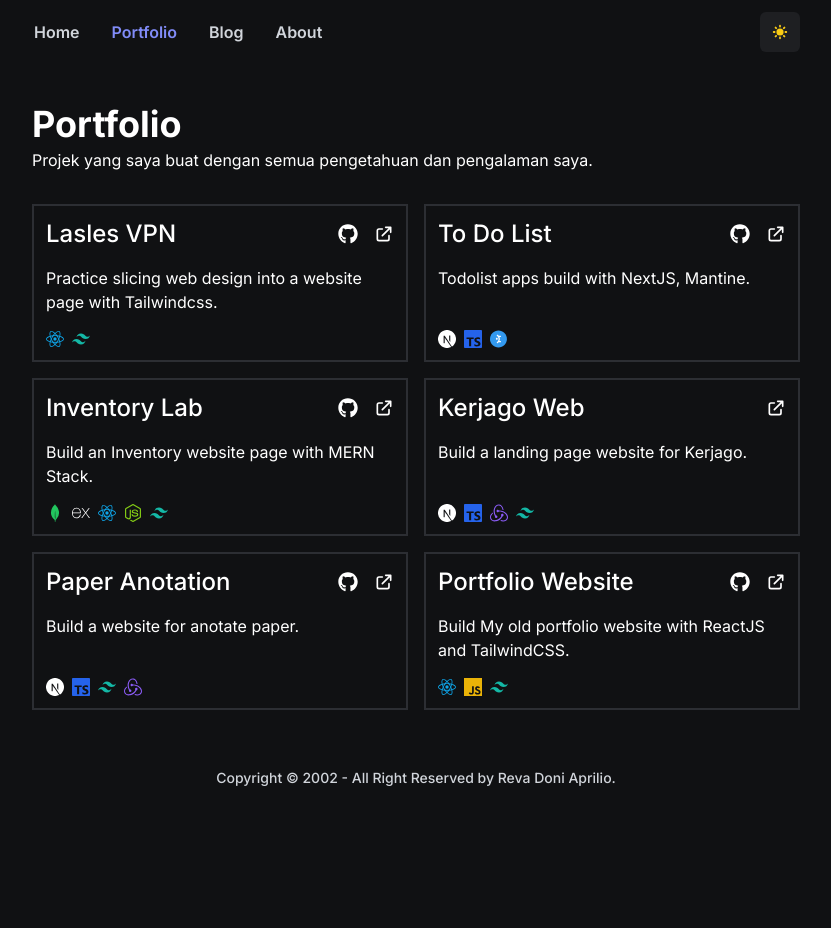
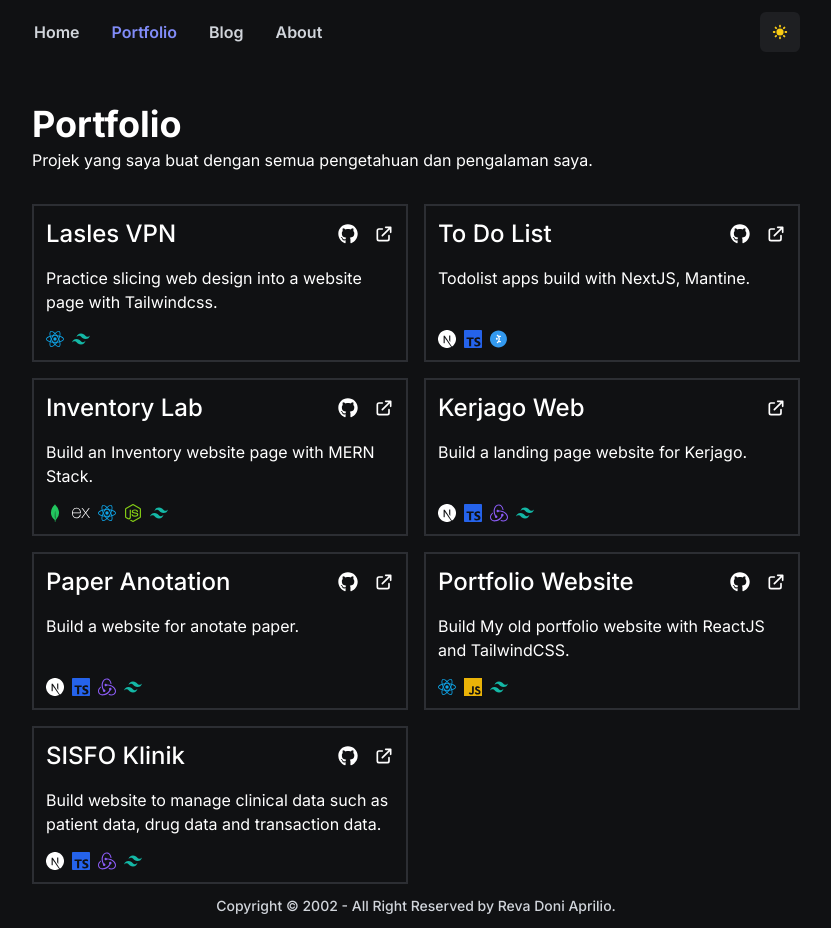
Before and after one commit to RevDonz/revdonz.my.id, a Next.js app: page /portfolio in a window 1280 px wide. Shown: the whole page, without its empty margins (224-1055 px from the left). Before the commit the page ends 800 px from the top, so only its background shows below. Built offline with nearby package versions, Linux system fonts and the light colour scheme.

Commit message:
refactor(portfolio): add project

```diff
--- a/src/data/projects.ts
+++ b/src/data/projects.ts
@@ -49,7 +49,7 @@ export const projects = [
     date: '07/09/2021',
     summary: 'Build a website for anotate paper.',
     image: '',
-    stack: ['NextJS', 'Typescript', 'TailwindCSS', 'Redux'],
+    stack: ['NextJS', 'Typescript', 'Redux', 'TailwindCSS'],
     link: {
       github: 'https://github.com/fanzru/web-anotasi-paper',
       demo: 'https://skripsi.fanzru.dev/',
@@ -66,4 +66,16 @@ export const projects = [
       demo: 'https://revdonz-portfolio.vercel.app/',
     },
   },
+  {
+    title: 'SISFO Klinik',
+    date: '01/05/2021',
+    summary:
+      'Build website to manage clinical data such as patient data, drug data and transaction data.',
+    image: '',
+    stack: ['NextJS', 'Typescript', 'Redux', 'TailwindCSS'],
+    link: {
+      github: 'https://github.com/ilhamizzul/FE-SISFO-KLINIK',
+      demo: 'https://fe-sisfo-klinik.vercel.app/',
+    },
+  },
 ];
```
